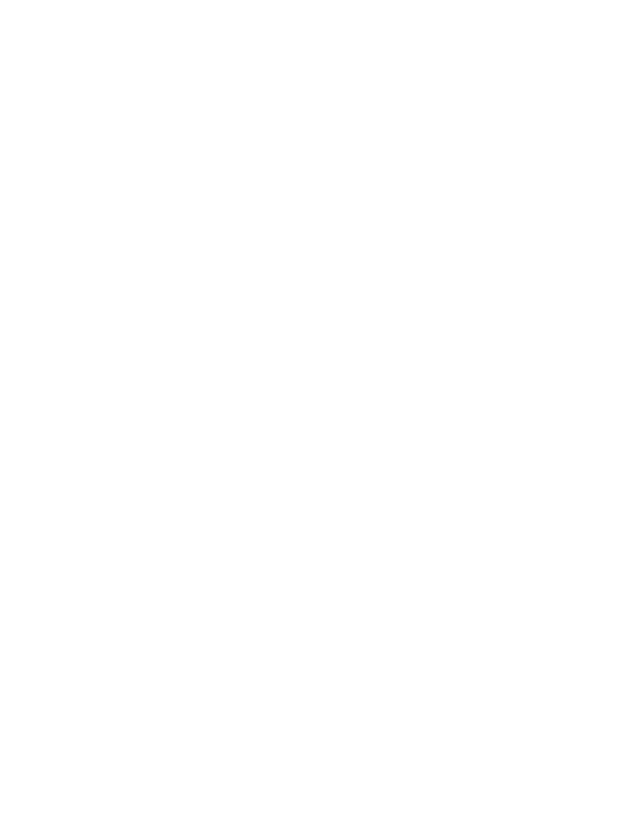
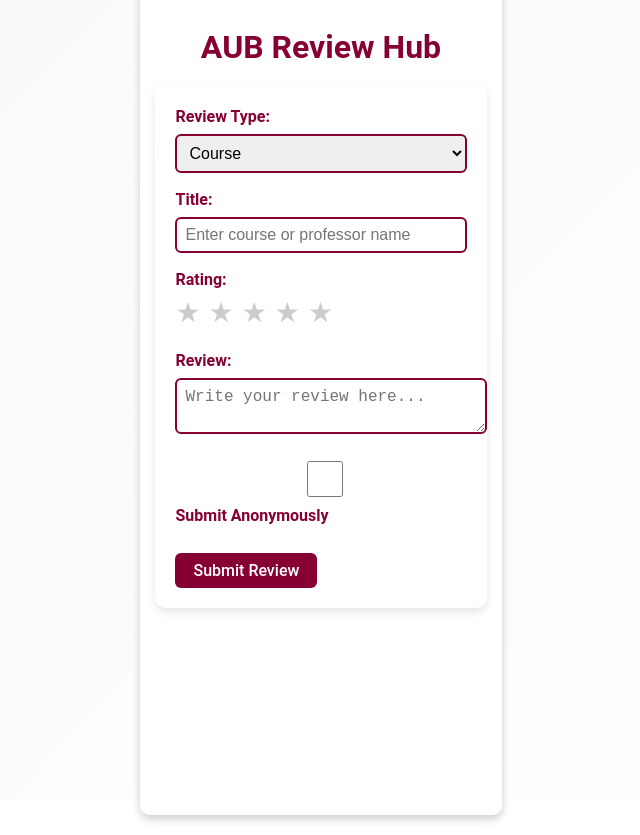
Before and after one commit to jana-20058/AubConnect, a React (Vite) app in the folder frontend/: page /reviews in a window 1280 px wide. Before the commit this address had no page. Shown: the whole page, without its empty margins (319-959 px from the left). Before the commit the page ends 800 px from the top, so only its background shows below. Built offline with nearby package versions, Linux system fonts and the light colour scheme.

Commit message:
Added the frontend for reviews

```diff
--- a/frontend/src/App.jsx
+++ b/frontend/src/App.jsx
@@ -4,6 +4,7 @@
 import Signup from "./pages/Signup/Signup";
 import Login from "./pages/Login/Login";
 import AboutUs from "./pages/AboutUs/AboutUs";
+import ReviewPage from "./pages/ReviewPage/ReviewPage";
 
 const App = () => {
   return (
@@ -13,6 +14,7 @@
         <Route path="/signup" element={<Signup />} />
         <Route path="/login" element={<Login />} />
         <Route path="/about" element={<AboutUs />} />
+        <Route path="/reviews" element={<ReviewPage />} />
       </Routes>
     </Router>
   );
--- /dev/null
+++ b/frontend/src/pages/ReviewPage/ReviewPage.css
@@ -0,0 +1,131 @@
+body {
+  background: linear-gradient(135deg, #f9f9f9, #ffffff); /* Light gradient for neutral feel */
+  color: #333;
+  font-family: 'Roboto', sans-serif;
+  margin: 0;
+  padding: 0;
+}
+
+.review-page {
+  max-width: 900px;
+  margin: 20px auto;  /* Reduced margin to avoid exceeding top of the page */
+  padding: 15px;      /* Reduced padding for more compact layout */
+  background-color: rgba(255, 255, 255, 0.9); /* Slightly transparent background */
+  border-radius: 10px; /* Reduced border radius for a more compact look */
+  box-shadow: 0 4px 8px rgba(0, 0, 0, 0.2);
+  height: 100vh;      /* Ensure content doesn't exceed viewport height */
+  overflow-y: auto;   /* Enable scrolling if content exceeds viewport */
+}
+
+.header {
+  text-align: center;
+  font-size: 2rem;
+  font-weight: bold;
+  color: #860033; /* AUB Dark Red */
+  margin-bottom: 20px; /* Reduced margin */
+}
+
+.review-form {
+  background: #ffffff;
+  padding: 20px;   /* Reduced padding */
+  border-radius: 10px; /* Reduced border radius */
+  box-shadow: 0 4px 8px rgba(0, 0, 0, 0.1);
+  margin-bottom: 20px;  /* Reduced margin */
+}
+
+.form-group {
+  margin-bottom: 15px;  /* Reduced space between input fields */
+}
+
+.form-group label {
+  font-weight: bold;
+  color: #860033; /* AUB Dark Red */
+}
+
+.form-group input,
+.form-group textarea,
+.form-group select {
+  width: 100%;
+  padding: 8px;   /* Reduced padding */
+  border: 2px solid #860033; /* AUB Dark Red */
+  border-radius: 6px;
+  font-size: 1rem;
+  margin-top: 5px;
+}
+
+.rating {
+  display: flex;
+  gap: 8px; /* Reduced gap between stars */
+}
+
+.star {
+  cursor: pointer;
+  font-size: 28px;
+  color: #ccc;
+}
+
+.star.filled {
+  color: #ffcc00;
+}
+
+button {
+  background-color: #860033; /* AUB Dark Red */
+  color: white;
+  padding: 8px 18px; /* Reduced padding for smaller button */
+  border: none;
+  border-radius: 6px;
+  cursor: pointer;
+  font-size: 1rem;
+  margin-top: 10px;
+}
+
+button:hover {
+  background-color: #7d002e; /* Slightly darker shade for hover */
+}
+
+.reviews-list {
+  margin-top: 30px;
+}
+
+.review-card {
+  background: #ffffff;
+  padding: 18px; /* Reduced padding */
+  border: 1px solid #ddd;
+  border-radius: 10px; /* Reduced border radius */
+  margin-bottom: 15px;  /* Reduced margin between cards */
+  box-shadow: 0 4px 6px rgba(0, 0, 0, 0.05);
+}
+
+.review-title {
+  font-size: 1.5rem;
+  color: #860033; /* AUB Dark Red */
+  margin-bottom: 10px;
+}
+
+.actions {
+  display: flex;
+  gap: 12px; /* Reduced gap between action buttons */
+  justify-content: flex-start;
+}
+
+.action-btn, .vote-btn {
+  padding: 8px 15px; /* Reduced padding */
+  border-radius: 6px;
+  cursor: pointer;
+  font-size: 1rem;
+}
+
+.action-btn:hover, .vote-btn:hover {
+  background-color: #e0e0e0;
+}
+
+.vote-btn {
+  background-color: #e2e2e2;
+  color: #860033; /* AUB Dark Red */
+  border: 1px solid #860033; /* AUB Dark Red */
+}
+
+.vote-btn:hover {
+  background-color: #860033; /* AUB Dark Red */
+  color: white;
+}
--- /dev/null
+++ b/frontend/src/pages/ReviewPage/ReviewPage.jsx
@@ -0,0 +1,166 @@
+import React, { useState } from "react";
+import "./ReviewPage.css";
+
+const ReviewPage = () => {
+  const [reviews, setReviews] = useState([]);
+  const [newReview, setNewReview] = useState({
+    type: "course",
+    title: "",
+    rating: 0,
+    reviewText: "",
+    anonymous: false,
+  });
+  const [editReviewId, setEditReviewId] = useState(null);
+
+  const handleInputChange = (e) => {
+    const { name, value, type, checked } = e.target;
+    setNewReview({
+      ...newReview,
+      [name]: type === "checkbox" ? checked : value,
+    });
+  };
+
+  const handleRatingChange = (rating) => {
+    setNewReview({ ...newReview, rating });
+  };
+
+  const submitReview = () => {
+    if (editReviewId !== null) {
+      const updatedReviews = reviews.map((review) =>
+        review.id === editReviewId ? { ...review, ...newReview } : review
+      );
+      setReviews(updatedReviews);
+      setEditReviewId(null);
+    } else {
+      const review = { ...newReview, id: Date.now(), upvotes: 0, downvotes: 0 };
+      setReviews([...reviews, review]);
+    }
+    setNewReview({
+      type: "course",
+      title: "",
+      rating: 0,
+      reviewText: "",
+      anonymous: false,
+    });
+  };
+
+  const editReview = (id) => {
+    const reviewToEdit = reviews.find((review) => review.id === id);
+    setNewReview(reviewToEdit);
+    setEditReviewId(id);
+  };
+
+  const deleteReview = (id) => {
+    const updatedReviews = reviews.filter((review) => review.id !== id);
+    setReviews(updatedReviews);
+  };
+
+  const handleVote = (id, type) => {
+    const updatedReviews = reviews.map((review) =>
+      review.id === id
+        ? {
+            ...review,
+            upvotes: type === "upvote" ? review.upvotes + 1 : review.upvotes,
+            downvotes: type === "downvote" ? review.downvotes + 1 : review.downvotes,
+          }
+        : review
+    );
+    setReviews(updatedReviews);
+  };
+
+  return (
+    <div className="review-page">
+      <h1 className="header">AUB Review Hub</h1>
+      <div className="review-form">
+        <div className="form-group">
+          <label>Review Type:</label>
+          <select
+            name="type"
+            value={newReview.type}
+            onChange={handleInputChange}
+          >
+            <option value="course">Course</option>
+            <option value="professor">Professor</option>
+          </select>
+        </div>
+        <div className="form-group">
+          <label>Title:</label>
+          <input
+            type="text"
+            name="title"
+            value={newReview.title}
+            onChange={handleInputChange}
+            placeholder="Enter course or professor name"
+          />
+        </div>
+        <div className="form-group">
+          <label>Rating:</label>
+          <div className="rating">
+            {[1, 2, 3, 4, 5].map((star) => (
+              <span
+                key={star}
+                className={`star ${star <= newReview.rating ? "filled" : ""}`}
+                onClick={() => handleRatingChange(star)}
+              >
+                ★
+              </span>
+            ))}
+          </div>
+        </div>
+        <div className="form-group">
+          <label>Review:</label>
+          <textarea
+            name="reviewText"
+            value={newReview.reviewText}
+            onChange={handleInputChange}
+            placeholder="Write your review here..."
+          />
+        </div>
+        <div className="form-group">
+          <label>
+            <input
+              type="checkbox"
+              name="anonymous"
+              checked={newReview.anonymous}
+              onChange={handleInputChange}
+            />
+            Submit Anonymously
+          </label>
+        </div>
+        <button onClick={submitReview}>
+          {editReviewId !== null ? "Update Review" : "Submit Review"}
+        </button>
+      </div>
+
+      <div className="reviews-list">
+        <h2>Latest Reviews</h2>
+        {reviews.map((review) => (
+          <div key={review.id} className="review-card">
+            <h3 className="review-title">
+              {review.anonymous ? "Anonymous" : "User"} - {review.title} ({review.type})
+            </h3>
+            <div className="rating">
+              {[1, 2, 3, 4, 5].map((star) => (
+                <span
+                  key={star}
+                  className={`star ${star <= review.rating ? "filled" : ""}`}
+                >
+                  ★
+                </span>
+              ))}
+            </div>
+            <p>{review.reviewText}</p>
+            <div className="actions">
+              <button onClick={() => editReview(review.id)} className="action-btn">Edit</button>
+              <button onClick={() => deleteReview(review.id)} className="action-btn">Delete</button>
+              <button onClick={() => handleVote(review.id, "upvote")} className="vote-btn">Upvote ({review.upvotes})</button>
+              <button onClick={() => handleVote(review.id, "downvote")} className="vote-btn">Downvote ({review.downvotes})</button>
+            </div>
+          </div>
+        ))}
+      </div>
+    </div>
+  );
+};
+
+export default ReviewPage;
```
